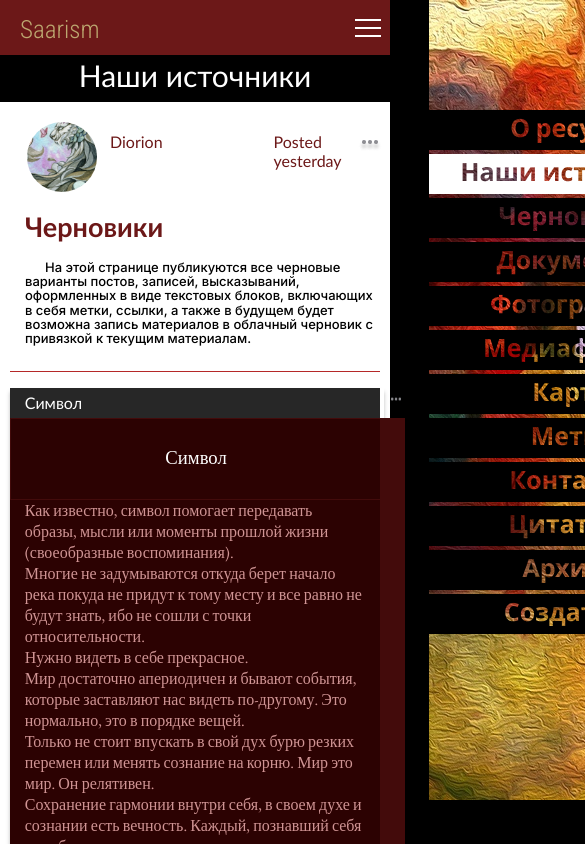
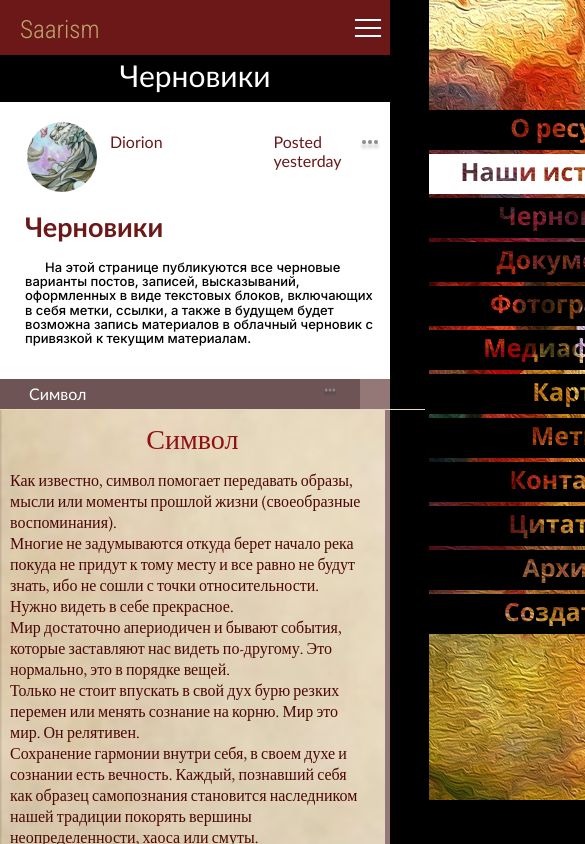
Before and after one commit to Diorion-Arh/DiorionSaarism, a plain HTML site: page pages/drafts/index.html in a window 390 px wide. Both pictures are taken after a click on the link "Символ". Shown: the top 844 px of the page, 585 px wide, since content can reach past the window. Drawn offline with nearby package versions, Linux system fonts and the light colour scheme.

Commit message:
изменения в страницу Черновики

```diff
--- a/index.html
+++ b/index.html
@@ -8,6 +8,7 @@
 	<link href="https://fonts.googleapis.com/css2?family=Roboto+Condensed:wght@300&display=swap" rel="stylesheet">
 	<link href="https://fonts.googleapis.com/css2?family=Inter:wght@500&display=swap" rel="stylesheet">
 	<link rel="stylesheet" href="index_pages-480/480css.css">
+	<link rel="shortcut icon" href="icons/favicon.ico" type="image/x-icon">
 	<script type="text/javascript" src="JS/type.js"></script>
 </head>
 <body>
--- a/pages/drafts/css/css.css
+++ b/pages/drafts/css/css.css
@@ -1,4 +1,5 @@
 .copy-block{
+	display: block;
 	position: relative;
 	top: -70px;
 	left: 500px;
@@ -45,6 +46,7 @@ font-weight: normal;
 font-size: 1em;
 line-height: 110.6%;
 color: #BB7D5A;
+display: block;
 }
 .date-draft{
 position: relative;
@@ -135,6 +137,7 @@ display: inline-flex;
 margin-bottom: 10px;
 }
 .drafts-post-delimiter{
+	display: block;
 	position: relative;
 	height: 1px;
 	border: none;
--- a/pages/drafts/index.html
+++ b/pages/drafts/index.html
@@ -17,7 +17,7 @@
 				<a href="#"><p class="main_text-image">-Saarism-</p></a>
 			<img src="images/globe-1849404_1920.png">
 		</div>
-		<div class="wrap-title">Наши источники</div>
+		<div class="wrap-title">Черновики</div>
 		<div class="burger">
 		<input id="menu__toggle" type="checkbox"/>
 		<label class="menu__btn" for="menu__toggle">
@@ -113,7 +113,8 @@
 	<ul class="menu-w">
 		<li class="resol"><div class="drafts-more-menu">
 			<a href="#"><img src="icons/more.png"/></a>
-		</div><a href="#" onclick="openMenu('razdel2');return(false)">Символ</a>
+		</div>
+		<a href="#" onclick="openMenu('razdel2');return(false)">Символ</a>
 			<ul id="razdel2" class="draft-S">
 				<li class="active_li_drafts">
 					<div class="zag-draft"><h3>Символ</h3></div>
--- a/pages/drafts/index_pages-480/480css.css
+++ b/pages/drafts/index_pages-480/480css.css
@@ -1,9 +1,82 @@
 @media (max-width: 480px){
+
+.datatime_block{
+	display: none;
+}
+.drafts-more-menu > a{
+position: relative;
+left: 0px;
+}
+.drafts-more-menu{
+	left: 90%;
+	padding: 0px;
+}
+.copy-block{
+	display: none;
+}
+.drafts-post-delimiter{
+	display: none;
+}
+.draft-S{
+	width: 100%;
+	padding-left: 0px;
+	left: 0px;
+		display: none;
+}
+#menu_drafts{
+	width: 100%;
+	left: 0px;
+	background: #947777;
+}
+.active_li_drafts{
+	position: relative;
+	background-image: url(../images/texture.png);
+	background-repeat: no-repeat;
+	background-size: cover;
+	width: 108.9%;
+	padding: 0px;
+	left: -10px;
+}
+.menu-w{
+	position: relative;
+	left: 0px;
+	padding-left: 0px;
+	width: 100%;
+}
+.zag-draft{
+	color: #8F1212;
+	font-style: normal;
+font-weight: normal;
+font-size: 24px;
+text-align: center;
+border-top: 1px solid #E5D9C5;
+border-bottom: none;
+border-right: none;
+border-left: none;
+width: 100%;
+line-height: 0px;
+height: 60px;
+padding-left: 20px;
+padding-right: 20px;
+}
+.resol > a{
+	left: 30px;
+}
+.resol{
+	position: relative;
+	background: #6E5454;
+	left: -30px;
+}
+.content-block-drafts{
+	padding-left: 50px;
+	padding-right: 20px;
+	color: #4B0808;
+	font-weight: normal;
+}
 /*
 Форма обратной связи
 */
 .form_output{
-	display: none;
 }
 .form-output-section-mobile{
 	display: block;
@@ -440,6 +513,7 @@ background: url(../icons/main-mobile-menu12.png) no-repeat center top;
 	margin: 0px;
 	display: block;
 	margin-top: 10px;
+	padding-bottom: 1px;
 }
 .post-head{
 	position: relative;
```
Also changed, not shown: icons/favicon.ico (added), pages/documents/images/Monte.png (added), pages/documents/images/document MS Word.png (added), pages/drafts/icons/more_mobile.png (added), pages/drafts/images/texture.png (added).
